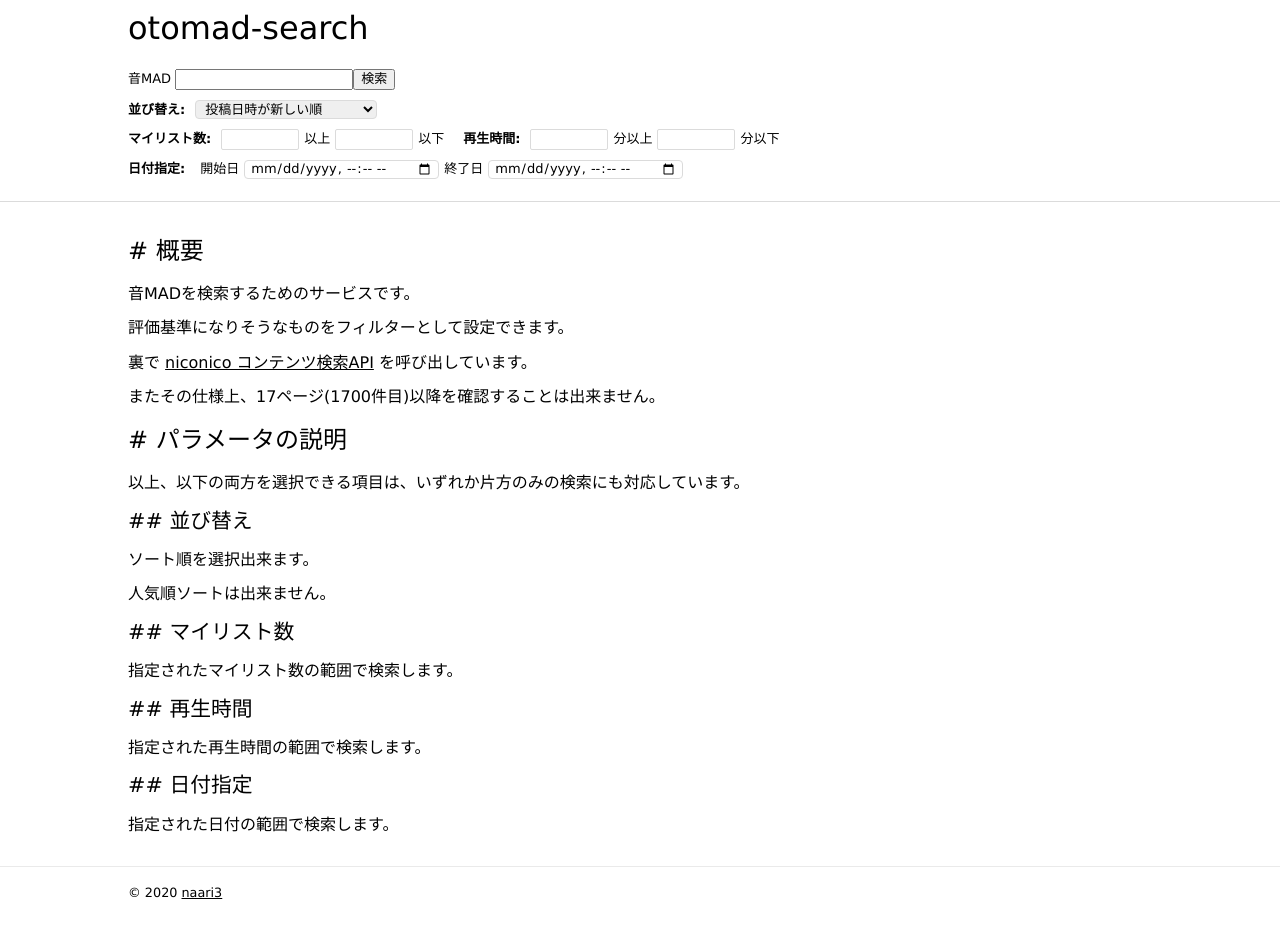
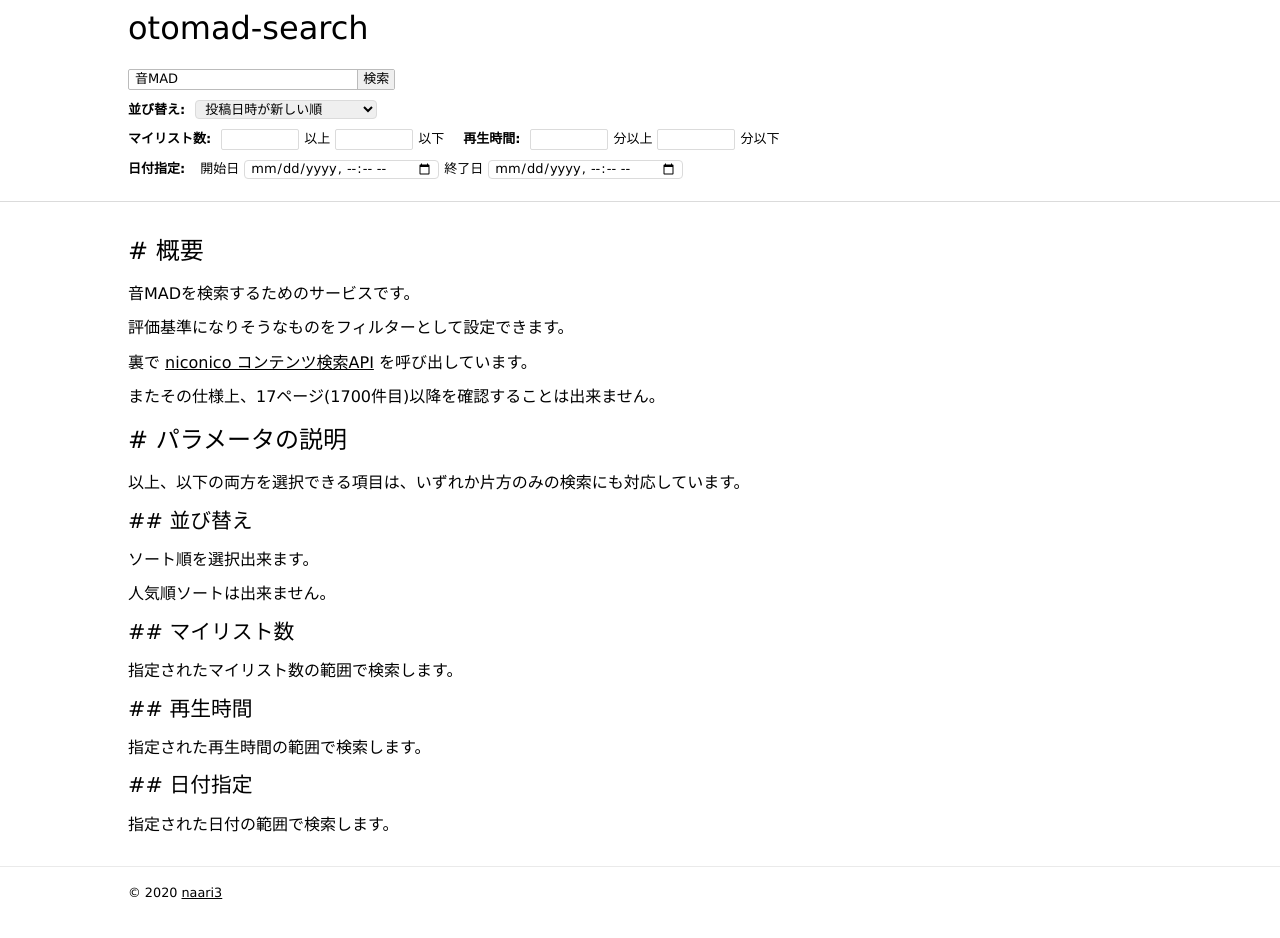
Before and after one commit to naari3/otomad-search, a Next.js app: page / in a window 1280 px wide. Shown: the top 938 px of the page. Built offline with nearby package versions, Linux system fonts and the light colour scheme.

Commit message:
Implement styles

```diff
--- a/components/SearchBar.module.css
+++ b/components/SearchBar.module.css
@@ -6,6 +6,41 @@
   padding: 12px 0 12px;
   position: relative;
   display: block;
+}
+
+.otomadFixWrap {
+  border: #bbbbbb solid 1px;
+  border-radius: 2px;
+  display: inline-block;
+  margin-right: 10px;
+}
+
+.otomadLabel {
+  margin: 1px 0 1px 1px;
+  padding: 2px 0 2px 5px;
+}
+
+.inputQueryBar {
+  padding: 2px 5px 2px 0;
+  border: #bbbbbb solid 0px;
+  border-right-width: 0;
+  border-radius: 2px;
+  border-top-right-radius: 0;
+  border-bottom-right-radius: 0;
+}
+
+.inputQueryBar:focus {
+  outline: none;
+}
+
+.searchButton {
+  padding: 2px 5px;
+  border: 0;
+  border-left: #bbbbbb solid 1px;
+  /* border-radius: 2px;
+  border-top-left-radius: 0;
+  border-bottom-left-radius: 0; */
+  /* margin-right: 10px; */
 }
 
 .inputOrder {
@@ -48,7 +83,3 @@ label + .filterName {
 .filterWord {
   padding: 0 5px;
 }
-
-.searchButton {
-  margin-right: 10px;
-}
--- a/components/SearchBar.tsx
+++ b/components/SearchBar.tsx
@@ -35,11 +35,14 @@ const SearchBar = () => {
     <div className={styles.searchBar}>
       <form>
         <div className={styles.filter}>
-          <label>
-            音MAD{" "}
+          <div>
+            <div className={styles.otomadFixWrap}>
+              <label className={styles.otomadLabel}>音MAD </label>
               <input
                 type="text"
                 value={options.q}
+                className={styles.inputQueryBar}
+                autoComplete={"off"}
                 onChange={(e) => {
                   dispatch({
                     type: "update",
@@ -47,7 +50,6 @@ const SearchBar = () => {
                   });
                 }}
               />
-          </label>
               <Link
                 href={{
                   pathname: "/search",
@@ -55,12 +57,14 @@ const SearchBar = () => {
                 }}
               >
                 <button className={styles.searchButton}>検索</button>
-          </Link>{" "}
+              </Link>
+            </div>
             {options.count === null || options.count === undefined ? (
               ""
             ) : (
               <span>{options.count.toLocaleString()} 件</span>
             )}
+          </div>
         </div>
         <div className={styles.filter}>
           <span className={styles.filterName}>並び替え</span>
```
Lines whose indentation alone changed are shown as unchanged.
